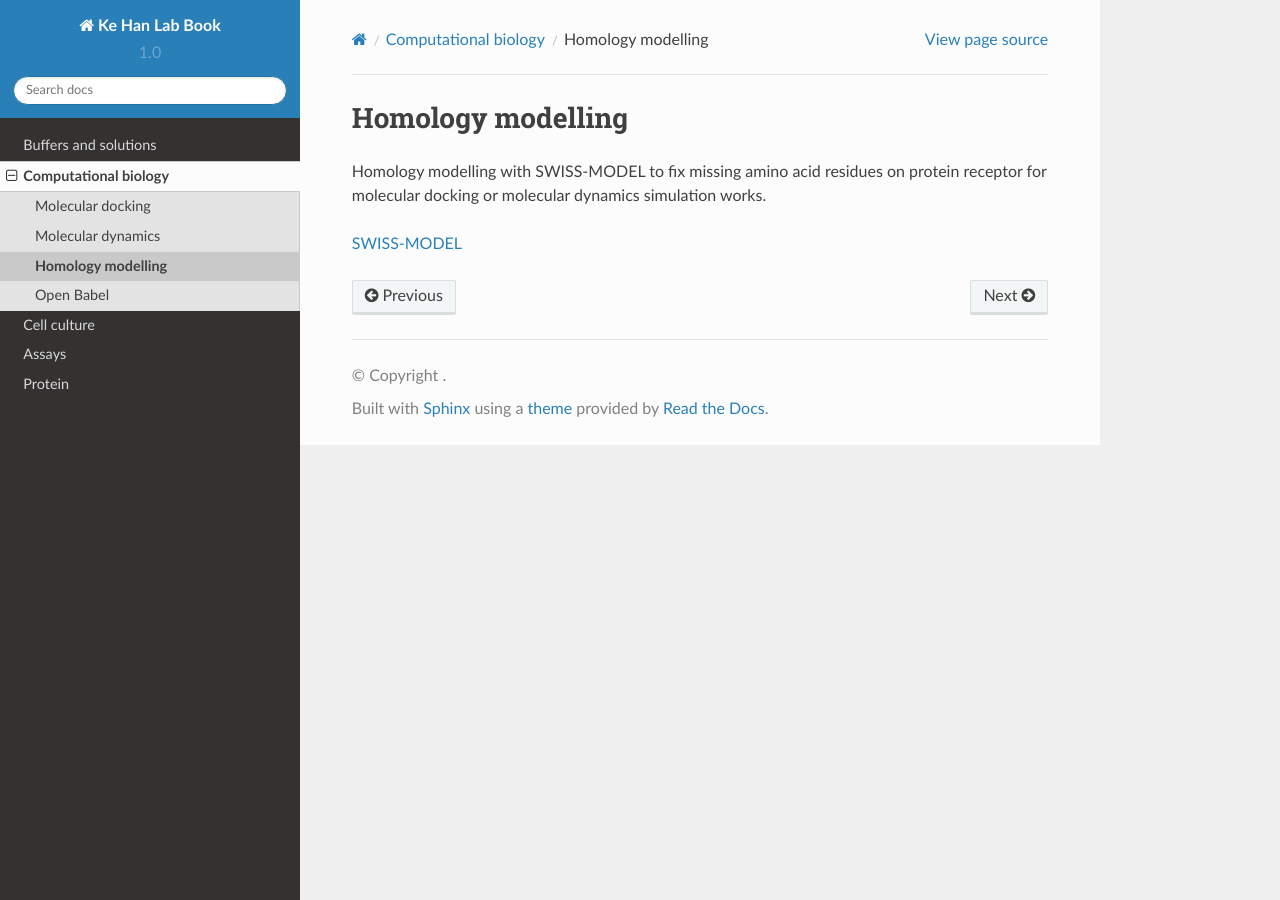
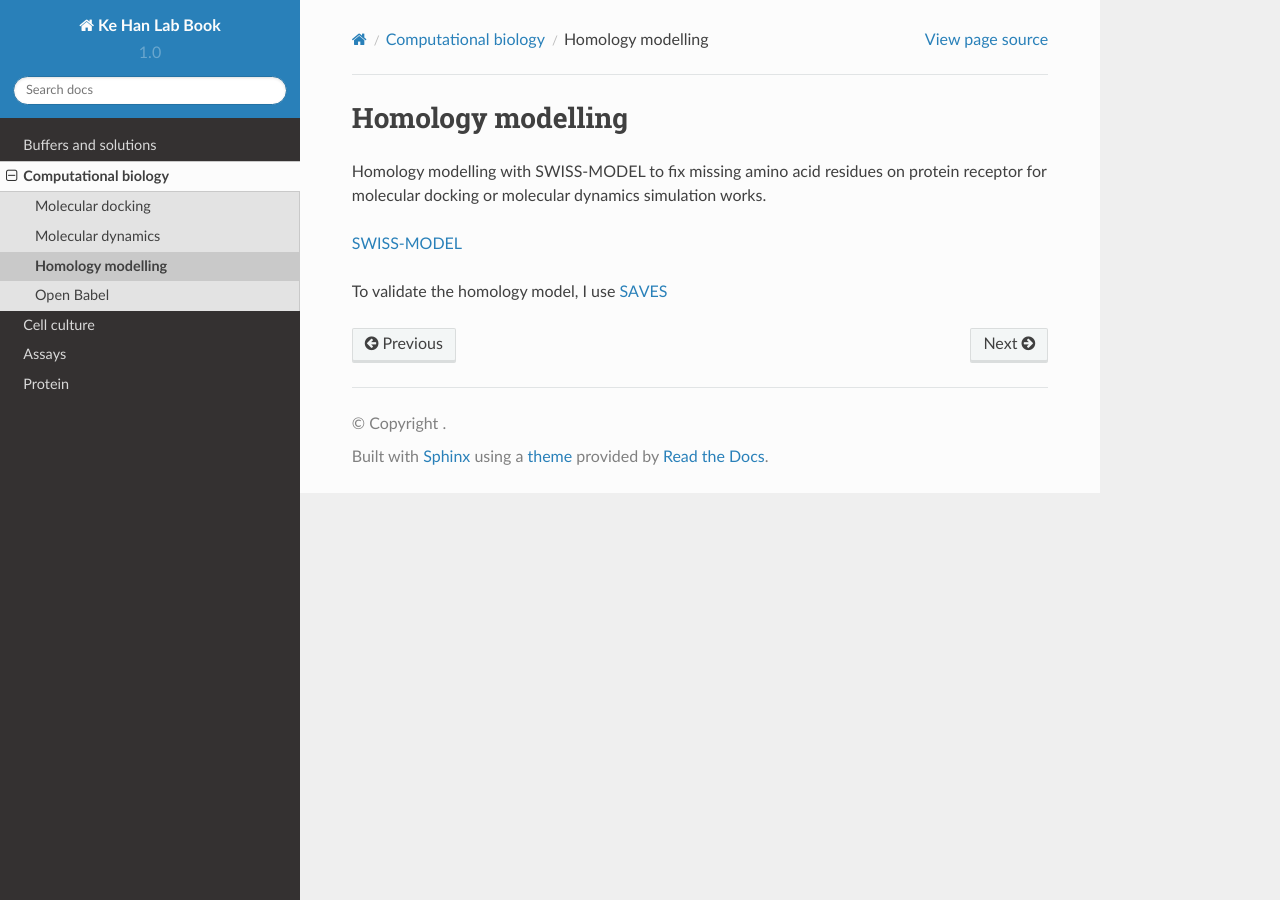
Before and after one commit to kehantan/labbook, a Sphinx documentation site: the page built from docs/computational/homology_model.rst, in a window 1280 px wide. Built offline with Sphinx 7.4.7 and the Read the Docs theme 2.0.0, drawn with Linux system fonts in a browser that asks for light colours.

Commit message:
Update homology_model.rst

```diff
--- a/docs/computational/homology_model.rst
+++ b/docs/computational/homology_model.rst
@@ -3,3 +3,5 @@
 Homology modelling with SWISS-MODEL to fix missing amino acid residues on protein receptor for molecular docking or molecular dynamics simulation works.
 
 `SWISS-MODEL <https://swissmodel.expasy.org/>`_
+
+To validate the homology model, I use `SAVES <https://saves.mbi.ucla.edu/>`_
```
